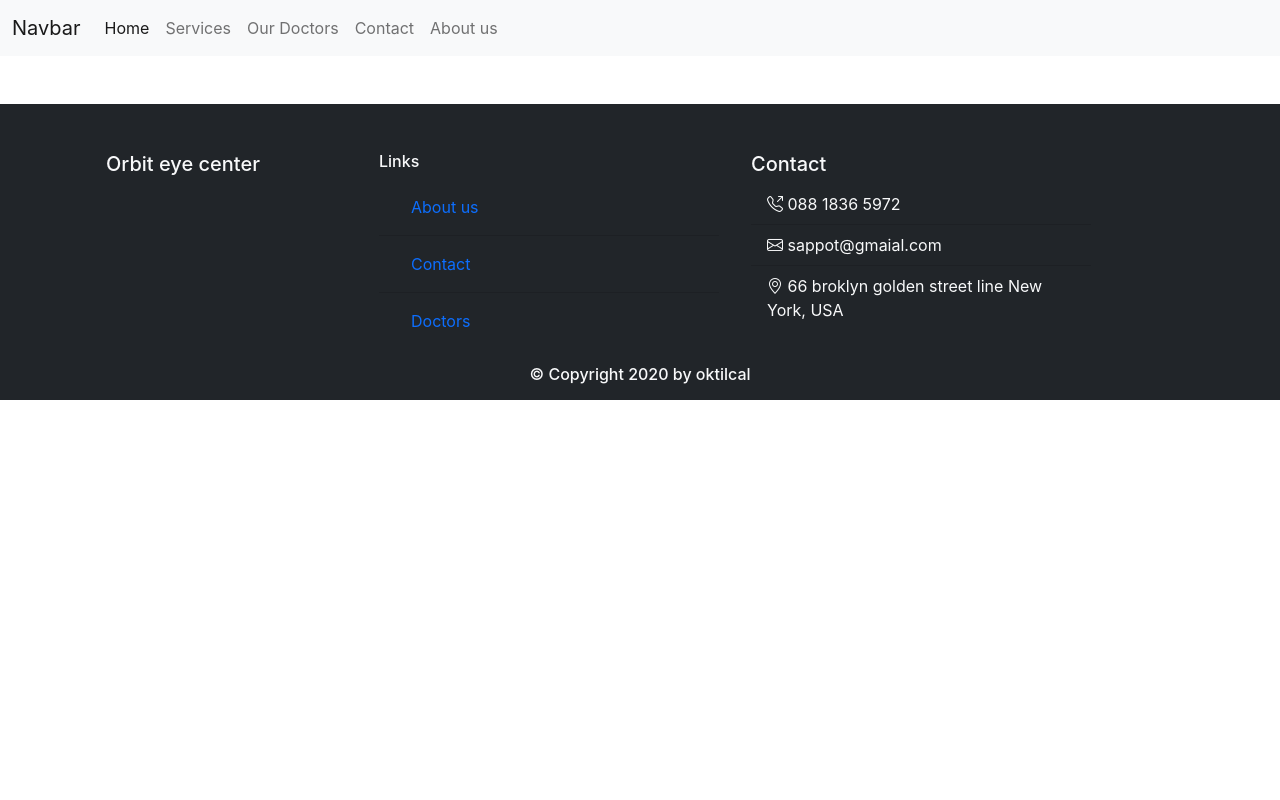
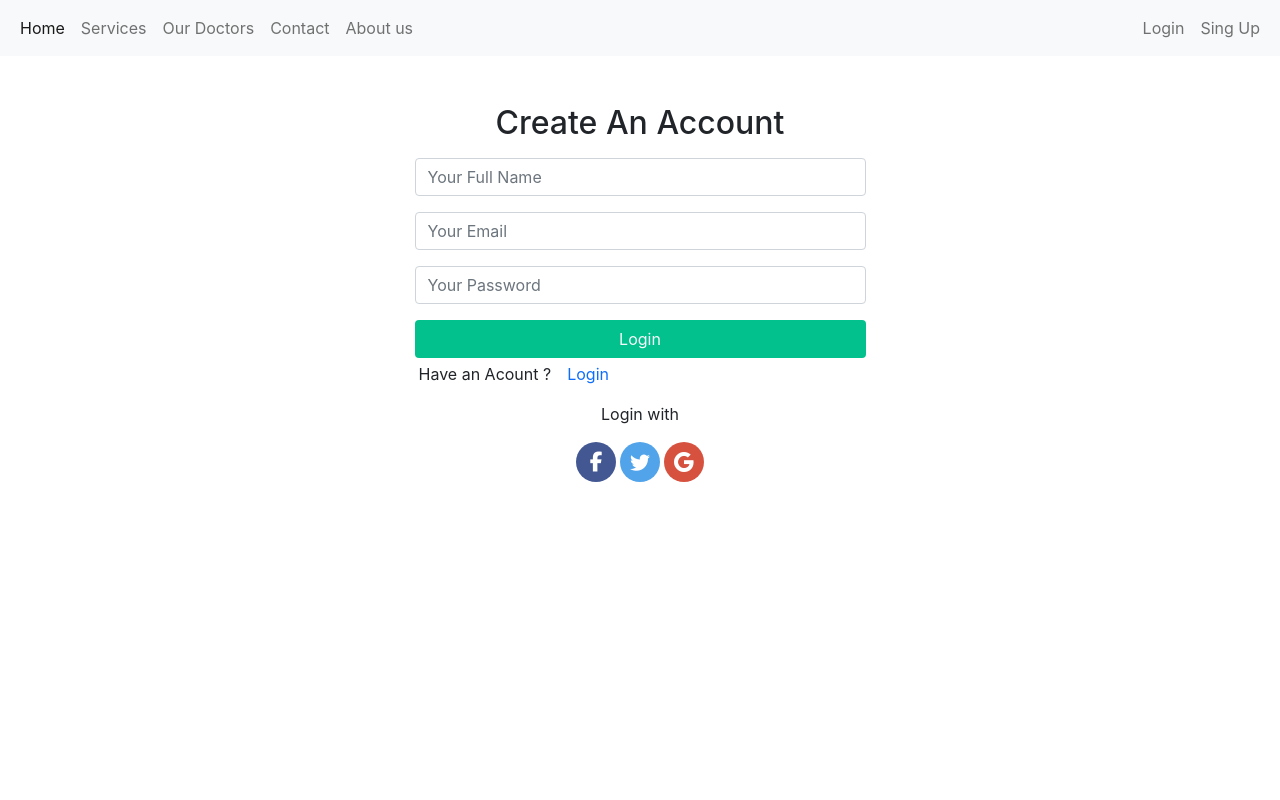
Before and after one commit to masudRana88/orbit-eye-center, a React (Create React App) app: page /Singup in a window 1280 px wide. Shown: the top 800 px of the page. Built offline with nearby package versions, Linux system fonts and the light colour scheme; a web font is replaced by a local one.

Commit message:
login page and sing up page is add

```diff
--- a/package.json
+++ b/package.json
@@ -8,6 +8,7 @@
     "@testing-library/user-event": "^12.1.10",
     "react": "^17.0.2",
     "react-dom": "^17.0.2",
+    "react-hook-form": "^7.17.4",
     "react-router-dom": "^5.3.0",
     "react-scripts": "4.0.3",
     "web-vitals": "^1.0.1"
--- a/src/App.js
+++ b/src/App.js
@@ -9,6 +9,8 @@ import './App.css';
 import AboutUs from "./components/page/AboutUs/AboutUs";
 import Contact from "./components/page/Contact/Contact";
 import Home from "./components/page/Home/Home/Home";
+import Login from "./components/page/LogIn/Login/Login";
+import Singup from "./components/page/LogIn/Singup/Singup";
 import OurDoctors from "./components/page/OurDoctors/OurDoctors";
 import ServicesDetails from "./components/page/ServicesDetailes/ServicesDetails";
 import ServicesPage from "./components/page/ServicesPage/ServicesPage";
@@ -38,6 +40,12 @@ function App() {
         <Route exact path="/aboutus">
           <AboutUs></AboutUs>
         </Route>
+        <Route exact path="/login">
+          <Login></Login>
+        </Route>
+        <Route exact path="/Singup">
+         <Singup></Singup>
+        </Route>
         <Router path="/services/:servicesId">
           <ServicesDetails></ServicesDetails>
         </Router>
--- a/src/components/page/AboutUs/AboutUs.js
+++ b/src/components/page/AboutUs/AboutUs.js
@@ -2,7 +2,7 @@ import React from 'react';
 
 const AboutUs = () => {
     return (
-        <div className="my-contsiner container">
+        <div className="my-container container">
             <div>
                 <h1 className="text-center mt-5">About us</h1>
             </div>
--- a/src/components/page/Home/Home/Home.css
+++ b/src/components/page/Home/Home/Home.css
@@ -15,6 +15,9 @@
 .bg-color-reguler{
     background-color: #02C18D;
 }
-.my-contsiner{
+.my-container{
     min-height: 100vh;
 }
+.my-container-500{
+    min-height: 50vh;
+}
--- /dev/null
+++ b/src/components/page/LogIn/Login/Login.css
@@ -0,0 +1,27 @@
+
+.login-btn{
+    background-color: #F91944 !important;
+    color: white !important;
+}
+
+.btn-firebase{
+  width:40px;
+  height: 40px;
+  font-size: 20px;
+  color: white;
+  border: none;
+  border-radius: 50%;
+}
+
+.btn-firebase:hover{
+  transform: scale(90.50%);
+}
+.btn-firebase.btn-fb{
+  background-color: #435893;
+}
+.btn-firebase.btn-tw{
+  background-color: #51A3EA;
+}
+.btn-firebase.btn-go{
+  background-color: #D7513F;
+}
--- a/src/components/page/LogIn/Login/Login.js
+++ b/src/components/page/LogIn/Login/Login.js
@@ -1,9 +1,36 @@
 import React from 'react';
+import { useForm } from 'react-hook-form';
+import { Link } from 'react-router-dom';
+import './Login.css'
+const Login = () => {
+    const { register, handleSubmit, formState: { errors } } = useForm();
+    const onSubmit = data => console.log(data);
+    return (
+        <div className="container my-container">
+            <div className="row">
+                <div className="col-lg-5 col-md-5 col-sm-12 mx-auto">
+                    <h2 className="text-center mt-5 mb-3">Please Login</h2>
+                    <form onSubmit={handleSubmit(onSubmit)}>
 
-const Login = () => {
-    return (
-        <div>
-            <h1>hogin</h1>
+                        <input defaultValue="" placeholder="Your Email" type="email" className="form-control mb-3" {...register("email" , { required: true })} />
+
+                        <input defaultValue="" placeholder="Your Password" type="password" className="form-control mb-3" {...register("pass", { required: true })} />
+
+                        {errors.email && <span>Email field is required</span>}
+                        {errors.pass && <span>Email field is required</span>}
+
+                        {/* <input type="submit" /> */}
+                        <button className="btn w-100 bg-color-reguler text-light">Login</button>
+                        <p className="mt-1 ms-1">New in Orbit ?<Link to="singup" className="nav-link d-inline">Create an Account </Link></p>
+                    </form>
+                    <p className="text-center mt-2">Login with</p>
+                    <div className="text-center mb-3">
+                        <button className="me-1 btn-firebase btn-fb"><i class="fab fa-facebook-f"></i></button>
+                        <button className="me-1 btn-firebase btn-tw"><i class="bi bi-twitter"></i></button>
+                        <button className="btn-firebase btn-go"><i class="bi bi-google"></i></button>
+                    </div>
+                </div>
+            </div>
         </div>
     );
 };
--- a/src/components/page/LogIn/Singup/Singup.js
+++ b/src/components/page/LogIn/Singup/Singup.js
@@ -1,9 +1,40 @@
 import React from 'react';
+import { useForm } from 'react-hook-form';
+import { Link } from 'react-router-dom';
 
 const Singup = () => {
+    const { register, handleSubmit, formState: { errors } } = useForm();
+    const onSubmit = data => console.log(data);
     return (
         <div>
-            <h1>singup</h1>
+             <div className="container my-container">
+            <div className="row my-auto">
+                <div className="col-lg-5 col-md-5 col-sm-12 mx-auto">
+                    <h2 className="text-center mt-5 mb-3">Create An Account</h2>
+                    <form onSubmit={handleSubmit(onSubmit)}>
+
+                        <input defaultValue="" placeholder="Your Full Name" type="text" className="form-control mb-3" {...register("name", { required: true })} />
+
+                        <input defaultValue="" placeholder="Your Email" type="email" className="form-control mb-3" {...register("email" , { required: true })} />
+
+                        <input defaultValue="" placeholder="Your Password" type="password" className="form-control mb-3" {...register("pass", { required: true })} />
+
+                        {errors.email && <p className="text-danger">Email field is required  </p>}
+                        {errors.pass && <p className="text-danger">Password field is required</p>}
+
+                        {/* <input type="submit" /> */}
+                        <button className="btn w-100 bg-color-reguler text-light">Login</button>
+                        <p className="mt-1 ms-1">Have an Acount ?<Link to="login" className="nav-link login-link d-inline">Login</Link></p>
+                    </form>
+                    <p className="text-center mt-2">Login with</p>
+                    <div className="text-center mb-3">
+                        <button className="me-1 btn-firebase btn-fb"><i class="fab fa-facebook-f"></i></button>
+                        <button className="me-1 btn-firebase btn-tw"><i class="bi bi-twitter"></i></button>
+                        <button className="btn-firebase btn-go"><i class="bi bi-google"></i></button>
+                    </div>
+                </div>
+            </div>
+        </div>
         </div>
     );
 };
--- a/src/components/page/ServicesDetailes/ServicesDetails.js
+++ b/src/components/page/ServicesDetailes/ServicesDetails.js
@@ -1,9 +1,11 @@
 import React from 'react';
+import { useParams } from 'react-router';
 
 const ServicesDetails = () => {
+    const {servicesId} = useParams()
     return (
         <div>
-            <h1>single services</h1>
+
         </div>
     );
 };
--- a/src/components/page/Shared/NavBar/NavBar.js
+++ b/src/components/page/Shared/NavBar/NavBar.js
@@ -6,7 +6,6 @@ const NavBar = () => {
     return (
     <nav class="navbar navbar-expand-lg navbar-light bg-light">
         <div class="container-fluid">
-            <a class="navbar-brand" href="#">Navbar</a>
             <button class="navbar-toggler" type="button" data-bs-toggle="collapse" data-bs-target="#navbarSupportedContent" aria-controls="navbarSupportedContent" aria-expanded="false" aria-label="Toggle navigation">
             <span class="navbar-toggler-icon"></span>
             </button>
@@ -27,7 +26,19 @@ const NavBar = () => {
                 <li class="nav-item">
                 <Link class="nav-link" aria-current="page" to="/aboutus">About us</Link>
                 </li>
-            </ul>
+                </ul>
+                <div className="d-flex">
+                    <div className="justify-content-end align-items-center">
+                        <ul className="navbar-nav me-auto mb-2 mb-lg-0">
+                            <li className="nav-item">
+                               <Link class="nav-link" aria-current="page" to="/login">Login</Link>
+                            </li>
+                            <li className="nav-item">
+                               <Link class="nav-link" aria-current="page" to="/singup">Sing Up</Link>
+                            </li>
+                        </ul>
+                    </div>
+                </div>
             </div>
         </div>
     </nav>
--- a/src/components/page/Shared/Services/Services.js
+++ b/src/components/page/Shared/Services/Services.js
@@ -16,8 +16,8 @@ const Services = () => {
             {/* cards */}
             <div class="row row-cols-1 row-cols-md-3 row-cols-lg-3  g-4 my-5">
                 {
-                    services.map(service => <div key={service.id} class="col my-card">
-                    <div class="card">
+                    services.map(service => <div key={service.id} className="col my-card">
+                    <div class="card shadow-sm">
                             <div className="card-image-bg card-img-top" style={{ backgroundImage: `url(${service.img})` }}>
                                 <div className="card-image">
 
```
Also changed, not shown: 2 other files (tests, documents, lock files or other folders).
